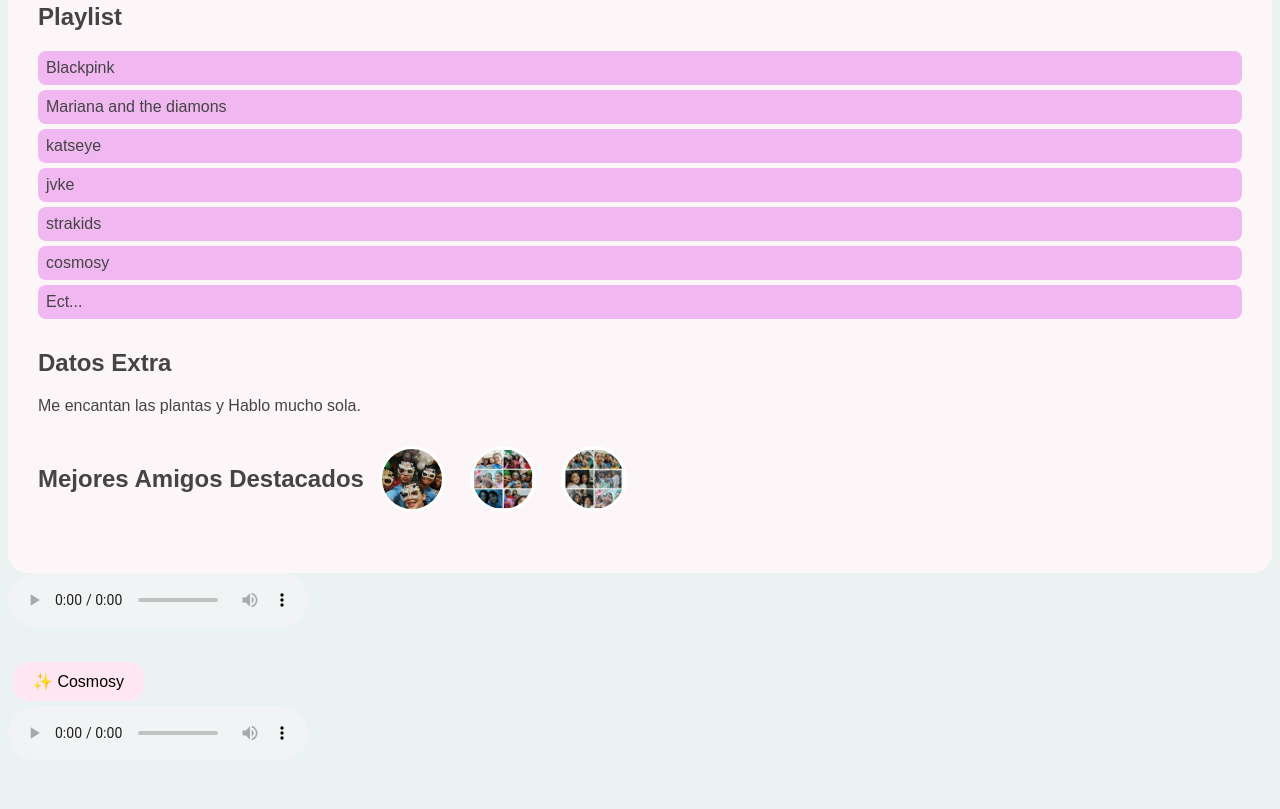
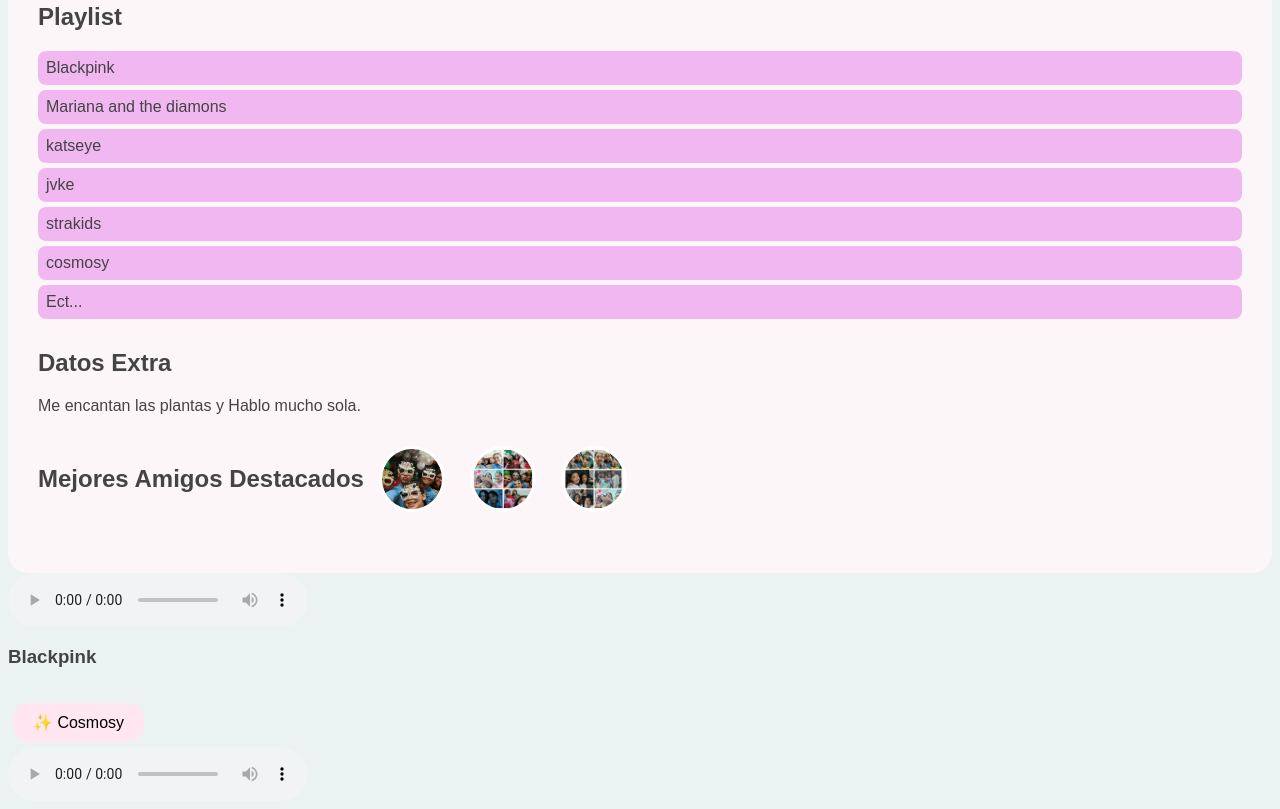
Before and after one commit to jelianyszoe123/YO, a plain HTML site: page index.html in a window 1280 px wide. Shown: the part 4448-5257 px from the top of the page. Before the commit the page ends 5216 px from the top, so only its background shows below. Drawn offline with Linux system fonts and the light colour scheme.

Commit message:
Update index.html

```diff
--- a/index.html
+++ b/index.html
@@ -135,7 +135,7 @@
   <source src="BLACKPINK - 뛰어(JUMP) (Official Audio).mp4" type="audio/mpeg">
 </audio>
 
-
+<h3>Blackpink</h3>
 
 <audio id="player">
   <source src="BLACKPINK - 뛰어(JUMP) (Official Audio).mp4" type="audio/mpeg">
```
